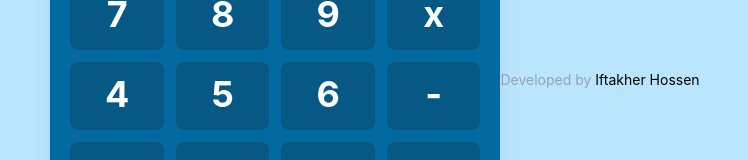
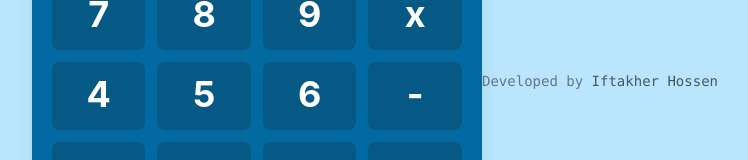
Before and after one commit to iftakherhossen/react-calculator, a React (Create React App) app: page / in a window 1280 px wide. Shown: the part 326-486 px from the top of the page, without its empty margins (265-1013 px from the left). Built offline with nearby package versions, Linux system fonts and the light colour scheme.

Commit message:
Update Footer.jsx

```diff
--- a/src/Components/Footer.jsx
+++ b/src/Components/Footer.jsx
@@ -3,7 +3,7 @@ import React from 'react';
 const Footer = () => {
     return (
         <footer className="mt-3 text-center">
-            <p className="text-slate-400 text-sm font-monospace">Developed by <a href="https://iftakher-hossen.vercel.app/" target="_blank" className="text-decoration-none text-black">Iftakher Hossen</a></p>
+            <code className="text-slate-500 text-sm">Developed by <a href="https://iftakher-hossen.vercel.app/" target="_blank" className="text-decoration-none text-slate-600">Iftakher Hossen</a></code>
         </footer>
     )
 }
```
